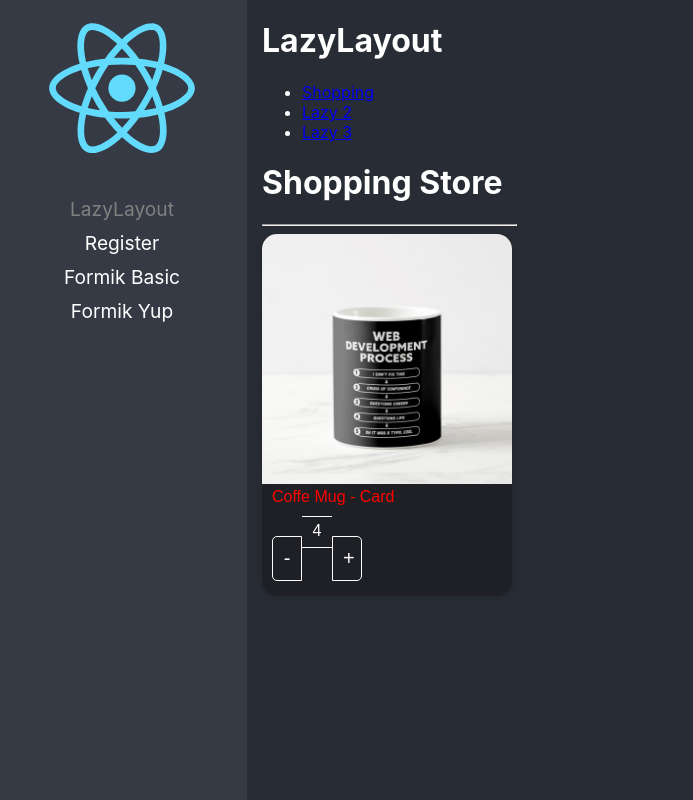
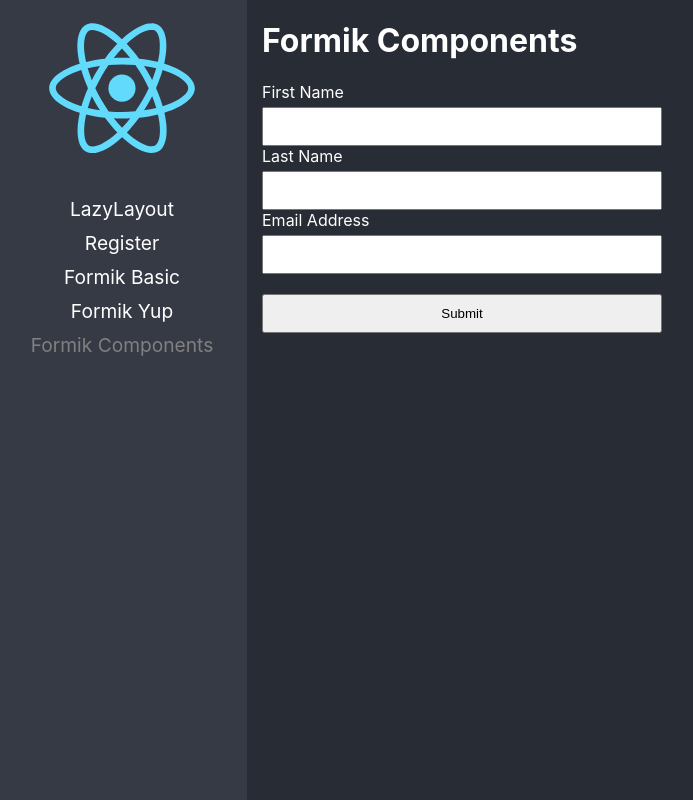
Before and after one commit to Fernanda553/react-initial-app, a React (Create React App) app: page /formik-components in a window 1280 px wide. Before the commit this address led to /lazyload/lazy1. Shown: the whole page, without its empty margins (3-696 px from the left). Built offline with nearby package versions, Linux system fonts and the light colour scheme.

Commit message:
Formik - Components

```diff
--- /dev/null
+++ b/src/03-forms/pages/FormikComponents.tsx
@@ -0,0 +1,59 @@
+import { Field,Formik, Form, ErrorMessage } from 'formik'
+import * as Yup from 'yup'
+
+import '../styles/styles.css'
+
+const FormikComponents = () => {
+
+  return (
+    <div>
+        <h1>Formik Components</h1>
+
+        <Formik
+        initialValues={{
+          firstName: '',
+          lastName: '',
+          email:''
+        }}
+
+        onSubmit={(values) => {
+            console.log(values)
+        }}
+
+        validationSchema={ Yup.object({
+          firstName: Yup.string()
+                          .max(15, 'Debe tener maximo 15 caracteres')
+                          .required('Requerido'),
+          lastName: Yup.string()
+                        .max(15, 'Debe de tener maximo 15 caracteres')
+                        .required('Requerido'),
+          email: Yup.string()
+                    .email('Debe ser un email valido')
+                    .required('Requerido')
+          })
+        }
+        >
+          {(formik )=> (
+                <Form>
+                  <label htmlFor='firstName'>First Name</label>
+                  <Field name='fisrtName' type='text'/>
+                  <ErrorMessage name='firstName' component={"span"}/>
+
+                  <label htmlFor='lastName'>Last Name</label>
+                  <Field name='lastName' type='text'/>
+                  <ErrorMessage name='lastName' component={"span"}/>
+
+                  <label htmlFor='email'>Email Address</label>
+                  <Field name='email' type='text'/>
+                  <ErrorMessage name='email' component={"span"}/>
+
+                  <button type='submit'>Submit</button>
+                </Form>
+          )}
+        </Formik>
+
+    </div>
+  )
+}
+
+export default FormikComponents
--- a/src/03-forms/pages/FormikYupPage.tsx
+++ b/src/03-forms/pages/FormikYupPage.tsx
@@ -2,12 +2,6 @@ import { useFormik } from 'formik'
 import * as Yup from 'yup'
 
 import '../styles/styles.css'
-
-interface FormValues {
-    firstName: string;
-    lastName: string;
-    email: string;
-}
 
 const FormikYupPage = () => {
 
--- a/src/routes/routes.ts
+++ b/src/routes/routes.ts
@@ -3,6 +3,7 @@ import LazyLayout from '../01-lazyload/layout/LazyLayout'
 import RegisterPage from '../03-forms/pages/RegisterPage'
 import FormikBasicPage from '../03-forms/pages/FormikBasicPage'
 import FormikYupPage from '../03-forms/pages/FormikYupPage'
+import FormikComponents from '../03-forms/pages/FormikComponents'
 
 
 type JSXComponent = () => JSX.Element
@@ -45,5 +46,12 @@ export const routes: Route[] = [
     Component: FormikYupPage,
     name: 'Formik Yup'
 
+  },
+  {
+    to: '/formik-components',
+    path: 'formik-components',
+    Component: FormikComponents,
+    name: 'Formik Components'
+
   }
 ]
```
